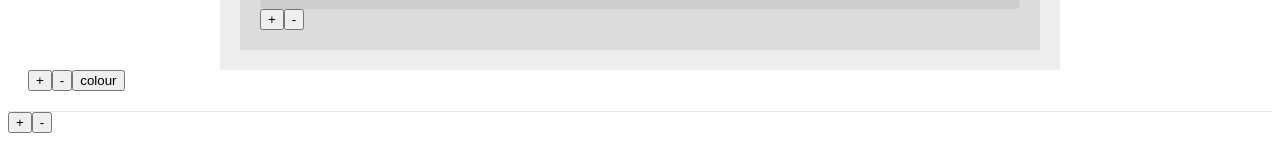
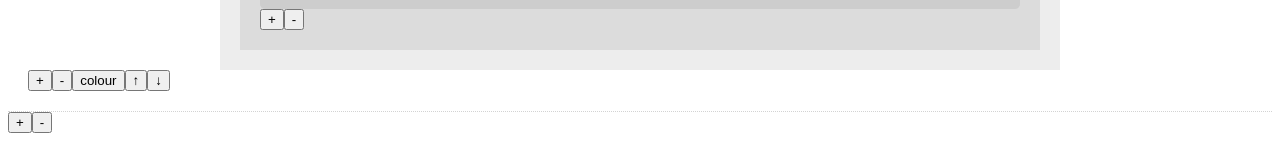
Before and after one commit to Droces/easy-sites, an Angular app: page / in a window 1280 px wide. Shown: the part 201-361 px from the top of the page. Built offline with nearby package versions, Linux system fonts and the light colour scheme.

Commit message:
Added functionality to move sections up and down

```diff
--- a/src/app/page/page.component.html
+++ b/src/app/page/page.component.html
@@ -1,6 +1,10 @@
 <main class="page">
   <div class="sections">
-    <app-section *ngFor="let section of page.sections" [section]="section"></app-section>
+    <app-section *ngFor="let section of page.sections"
+      [section]="section"
+      (moveUp)="moveSectionUp(section)"
+      (moveDown)="moveSectionDown(section)">
+    </app-section>
   </div>
   <button (click)="addSection()">+</button>
   <button (click)="removeLastSection()">-</button>
--- a/src/app/page/page.component.ts
+++ b/src/app/page/page.component.ts
@@ -30,4 +30,17 @@ export class PageComponent implements OnInit {
   removeLastSection(): void {
     this.page.sections.pop();
   }
+
+  moveSectionUp(section: Section) {
+    var currentPos = this.page.sections.indexOf(section);
+    if (currentPos <= 0) {
+      return null;
+    }
+    this.page.sections.splice(currentPos - 1, 0, this.page.sections.splice(currentPos, 1)[0]);
+  }
+
+  moveSectionDown(section: Section) {
+    var currentPos = this.page.sections.indexOf(section);
+    this.page.sections.splice(currentPos + 1, 0, this.page.sections.splice(currentPos, 1)[0]);
+  }
 }
--- a/src/app/section/section.component.html
+++ b/src/app/section/section.component.html
@@ -4,5 +4,7 @@
   </div>
   <button (click)="addGroup()">+</button>
   <button (click)="removeLastGroup()">-</button>
-  <button (click)="changeColour(section.id)">colour</button>
+  <button (click)="changeColour()">colour</button>
+  <button (click)="up()">&uarr;</button>
+  <button (click)="down()">&darr;</button>
 </section>
--- a/src/app/section/section.component.ts
+++ b/src/app/section/section.component.ts
@@ -1,4 +1,4 @@
-import { Component, OnInit, Input } from '@angular/core';
+import { Component, OnInit, Input, Output, EventEmitter } from '@angular/core';
 
 import { Section } from '../section';
 
@@ -9,6 +9,10 @@ import { Section } from '../section';
 })
 export class SectionComponent implements OnInit {
   @Input() section: Section;
+
+  // An event emitter
+  @Output() moveUp = new EventEmitter();
+  @Output() moveDown = new EventEmitter();
 
   constructor() { }
 
@@ -35,4 +39,12 @@ export class SectionComponent implements OnInit {
       }
     }
   }
+
+  up(): void {
+    this.moveUp.emit(this.section);
+  }
+
+  down(): void {
+    this.moveDown.emit(this.section);
+  }
 }
```
